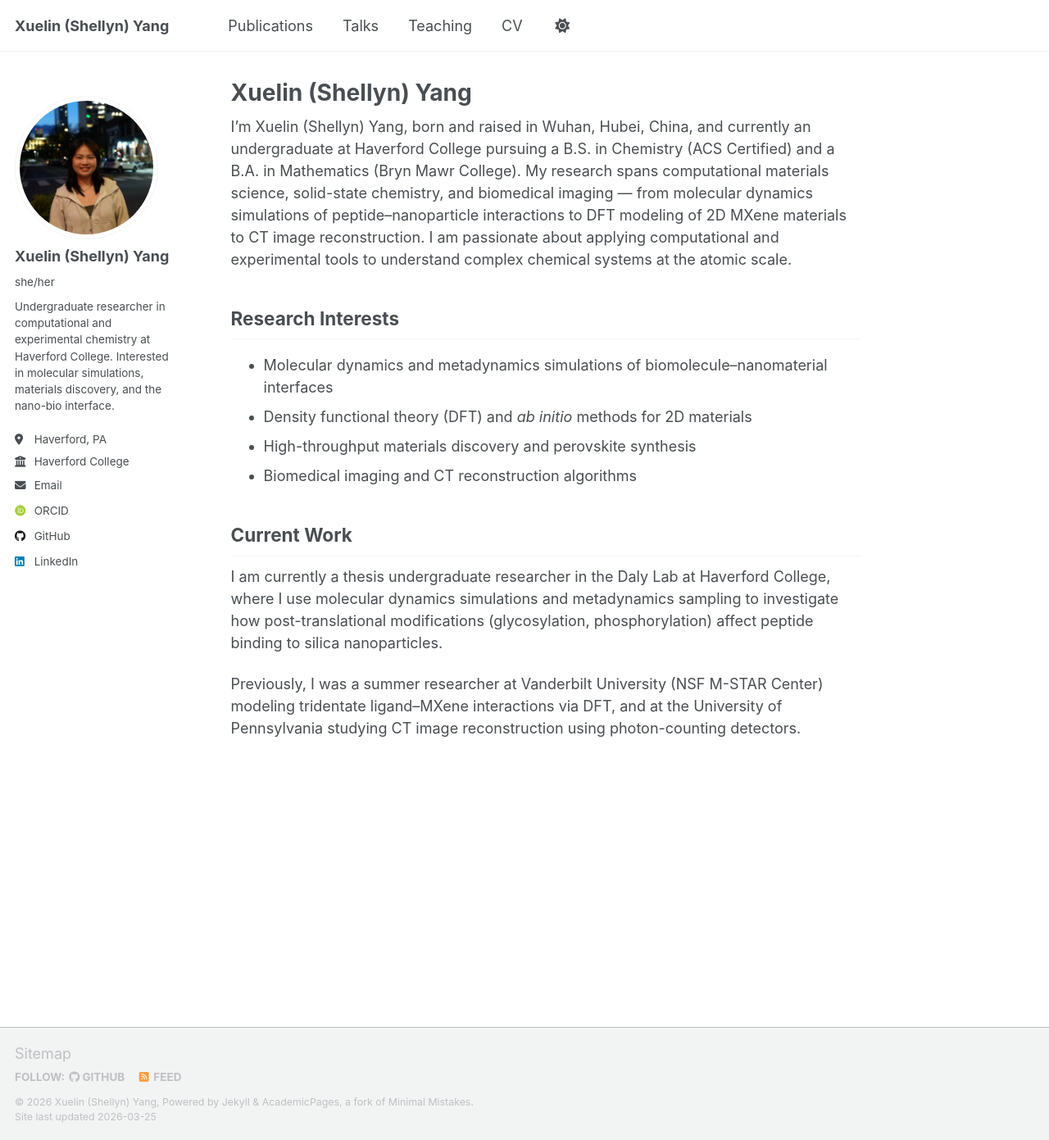
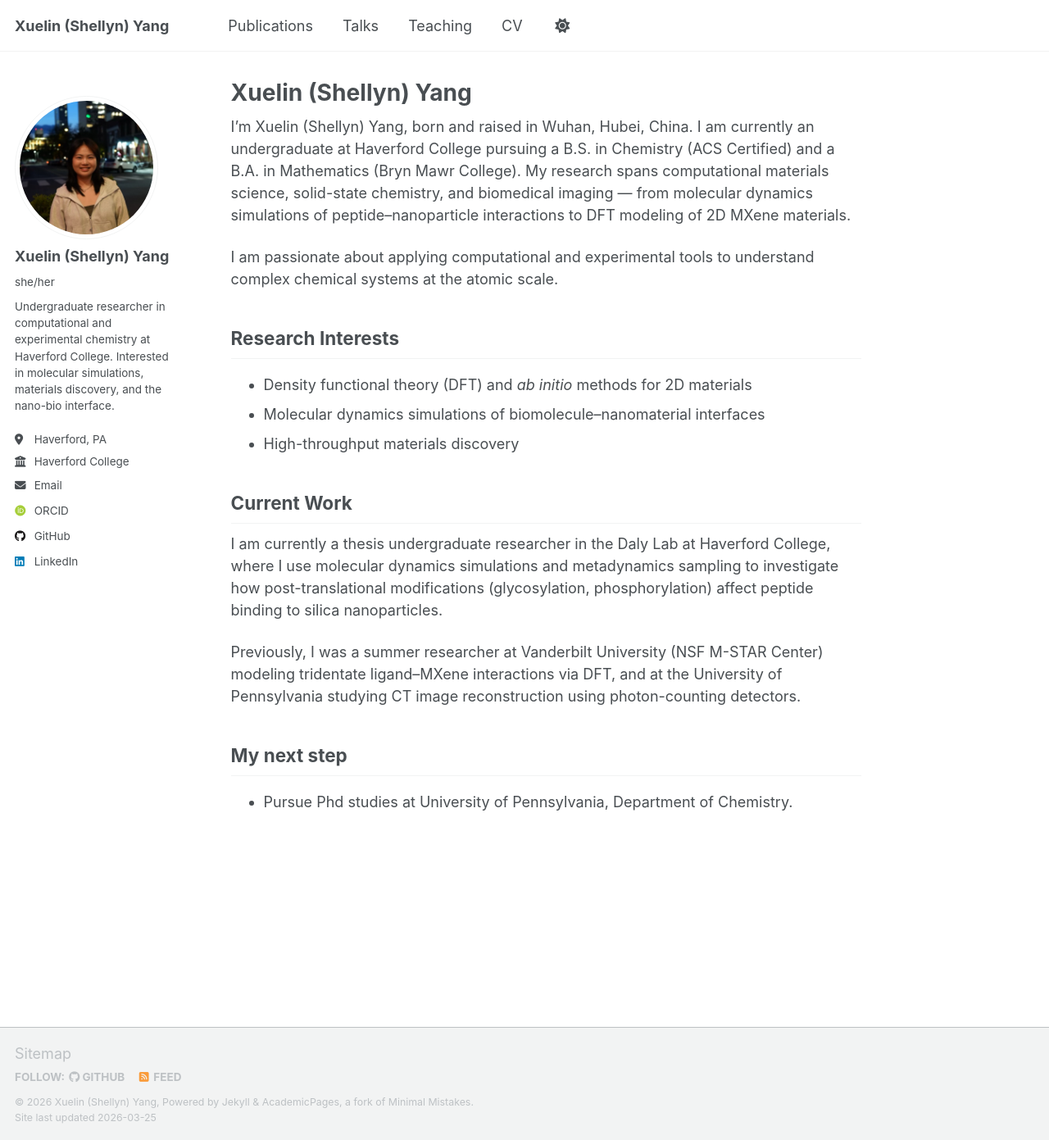
Before and after one commit to shellyny1103/shellyny1103.github.io, a Jekyll site: the page built from _pages/about.md, in a window 1280 px wide and 1391 px high. Shown: the whole window at 82% size. Built offline with Jekyll 4.4.1, drawn with Linux system fonts in a browser that asks for light colours; some web fonts are replaced; a script that is not in the unit is left out.

Commit message:
Mar25 entry

```diff
--- a/_pages/about.md
+++ b/_pages/about.md
@@ -7,17 +7,21 @@ redirect_from:
   - /about.html
 ---
 
-I'm Xuelin (Shellyn) Yang, born and raised in Wuhan, Hubei, China, and currently an undergraduate at Haverford College pursuing a B.S. in Chemistry (ACS Certified) and a B.A. in Mathematics (Bryn Mawr College). My research spans computational materials science, solid-state chemistry, and biomedical imaging — from molecular dynamics simulations of peptide–nanoparticle interactions to DFT modeling of 2D MXene materials to CT image reconstruction. I am passionate about applying computational and experimental tools to understand complex chemical systems at the atomic scale.
+I'm Xuelin (Shellyn) Yang, born and raised in Wuhan, Hubei, China. I am currently an undergraduate at Haverford College pursuing a B.S. in Chemistry (ACS Certified) and a B.A. in Mathematics (Bryn Mawr College). My research spans computational materials science, solid-state chemistry, and biomedical imaging — from molecular dynamics simulations of peptide–nanoparticle interactions to DFT modeling of 2D MXene materials.
+
+I am passionate about applying computational and experimental tools to understand complex chemical systems at the atomic scale.
 
 ## Research Interests
 
-- Molecular dynamics and metadynamics simulations of biomolecule–nanomaterial interfaces
 - Density functional theory (DFT) and *ab initio* methods for 2D materials
-- High-throughput materials discovery and perovskite synthesis
-- Biomedical imaging and CT reconstruction algorithms
+- Molecular dynamics simulations of biomolecule–nanomaterial interfaces
+- High-throughput materials discovery
 
 ## Current Work
 
 I am currently a thesis undergraduate researcher in the Daly Lab at Haverford College, where I use molecular dynamics simulations and metadynamics sampling to investigate how post-translational modifications (glycosylation, phosphorylation) affect peptide binding to silica nanoparticles.
 
 Previously, I was a summer researcher at Vanderbilt University (NSF M-STAR Center) modeling tridentate ligand–MXene interactions via DFT, and at the University of Pennsylvania studying CT image reconstruction using photon-counting detectors.
+
+## My next step
+- Pursue Phd studies at University of Pennsylvania, Department of Chemistry.
```
Also changed, not shown: _talks/2025-03-aps.md (+0 -5 lines), _talks/2025-08-vinse.md (+1 -1 lines).
